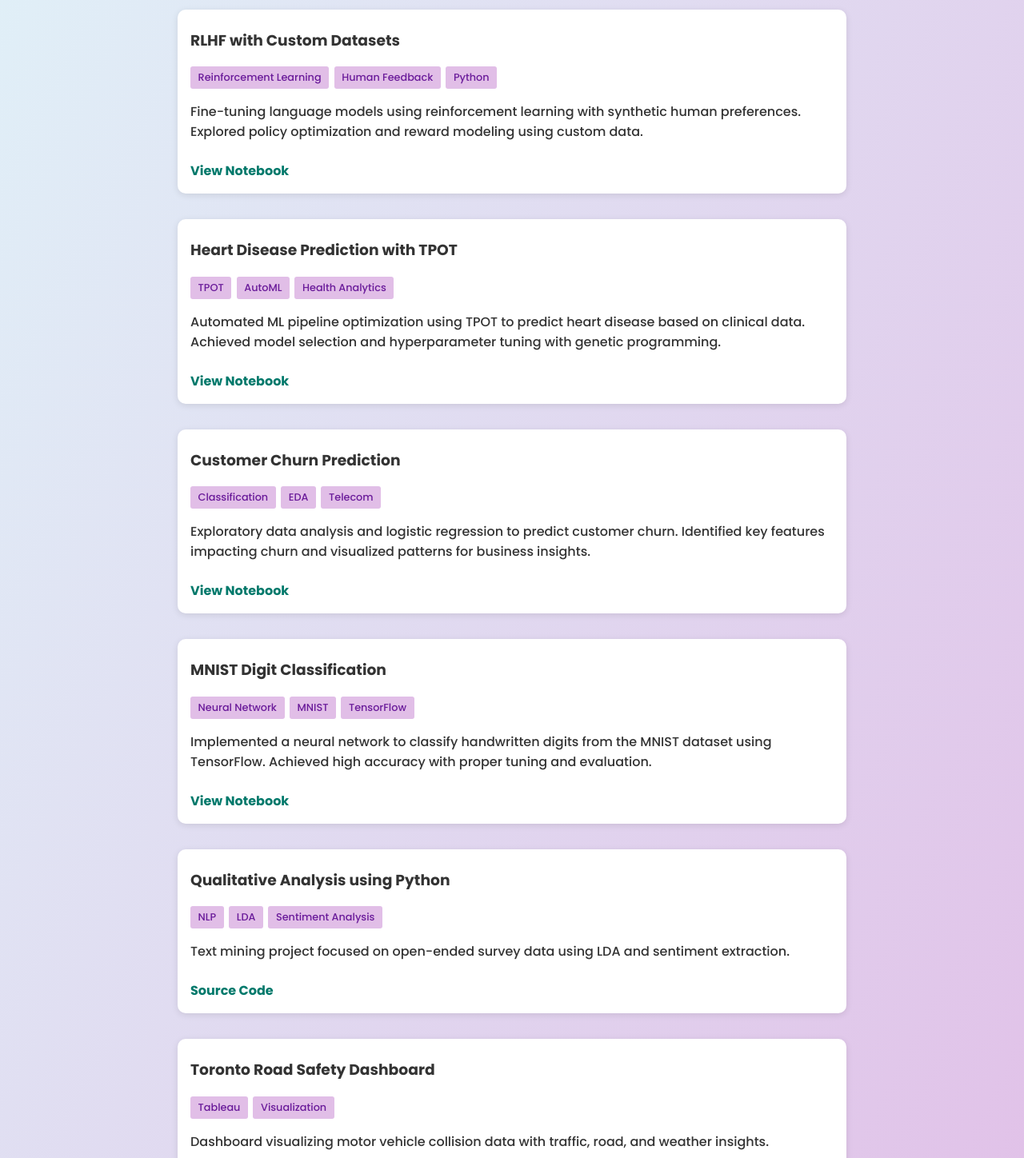
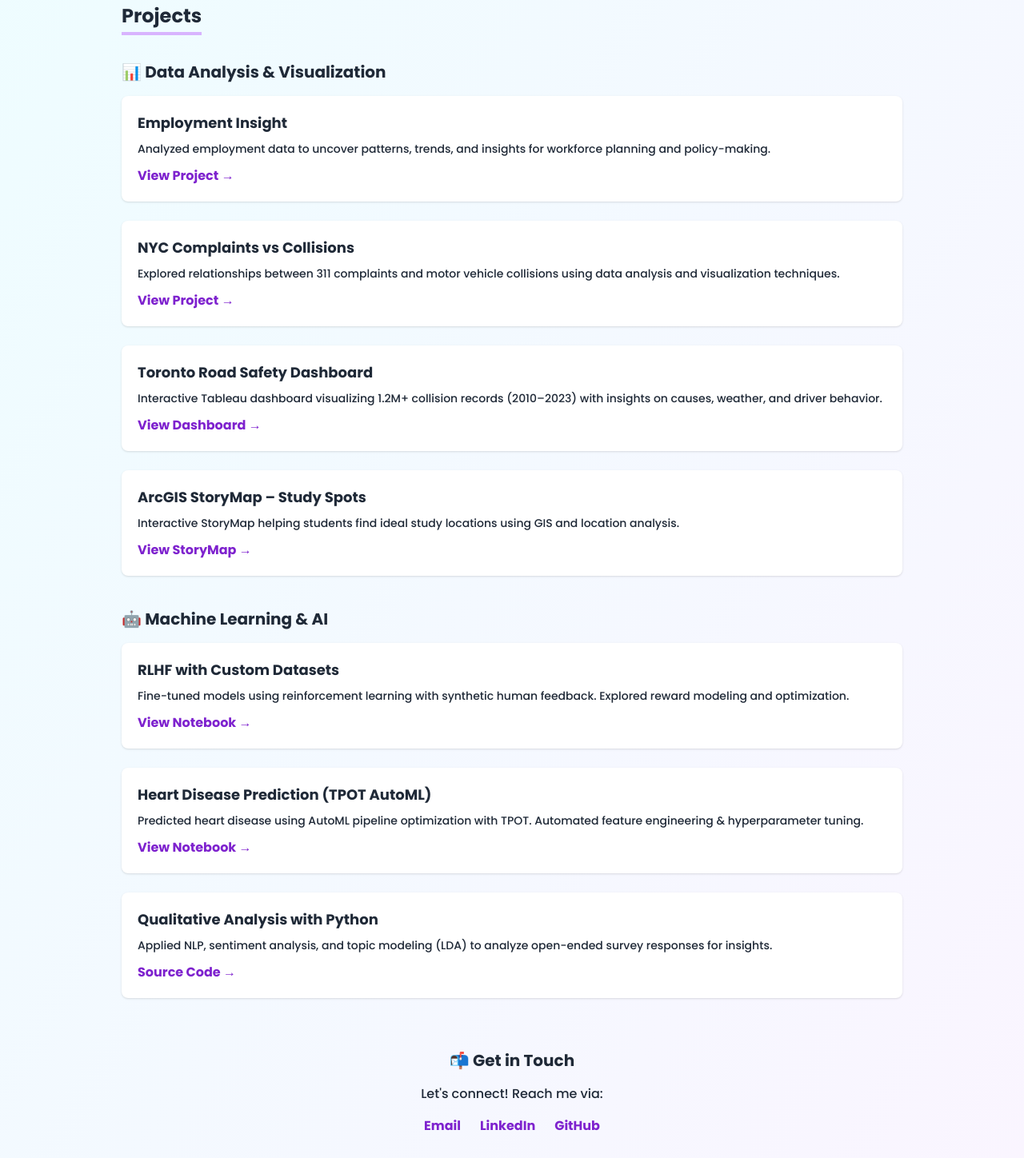
Before and after one commit to BirvaChudasama/BirvaChudasama_Portfolio.github.io, a plain HTML site: page index.html in a window 1280 px wide. Shown: the part 704-2152 px from the top of the page at 80% size. Drawn offline with nearby package versions, Linux system fonts and the light colour scheme.

Commit message:
Update index.html

```diff
--- a/index.html
+++ b/index.html
@@ -1,161 +1,110 @@
 <!DOCTYPE html>
 <html lang="en">
 <head>
-  <meta charset="UTF-8">
-  <meta name="viewport" content="width=device-width, initial-scale=1.0">
-  <title>Birva Chudasama | Portfolio</title>
+  <meta charset="UTF-8" />
+  <meta name="viewport" content="width=device-width, initial-scale=1.0" />
+  <title>Birva Chudasama | Data Analyst Portfolio</title>
+  <script src="https://cdn.tailwindcss.com"></script>
   <link href="https://fonts.googleapis.com/css2?family=Poppins:wght@300;500;700&display=swap" rel="stylesheet">
   <style>
-    * { box-sizing: border-box; }
-    body {
-      font-family: 'Poppins', sans-serif;
-      background: linear-gradient(to bottom right, #e0f7fa, #e1bee7);
-      margin: 0; padding: 0; color: #333;
-    }
-    .container { max-width: 900px; margin: auto; padding: 2rem; }
-    header {
-      text-align: center;
-      padding: 4rem 1rem 2rem;
-    }
-    header h1 {
-      font-size: 3rem;
-      color: #2c3e50;
-    }
-    header p {
-      max-width: 600px;
-      margin: 1rem auto;
-      font-size: 1.1rem;
-    }
-    .download-btn {
-      display: inline-block;
-      margin-top: 1rem;
-      padding: 0.6rem 1.2rem;
-      background: none;
-      border: 2px solid #6a1b9a;
-      border-radius: 5px;
-      color: #6a1b9a;
-      text-decoration: none;
-      font-weight: bold;
-    }
-    section {
-      margin-top: 4rem;
-    }
-    section h2 {
-      border-bottom: 2px solid #9c27b0;
-      padding-bottom: 0.5rem;
-      margin-bottom: 1.5rem;
-    }
-    .about-img {
-      width: 160px;
-      height: 160px;
-      border-radius: 50%;
-      object-fit: cover;
-      display: block;
-      margin: auto;
-    }
-    .project {
-      background: white;
-      border-radius: 10px;
-      padding: 1rem;
-      margin-bottom: 2rem;
-      box-shadow: 0 2px 8px rgba(0,0,0,0.1);
-    }
-    .project h3 {
-      margin-top: 0.5rem;
-    }
-    .tags span {
-      background: #e1bee7;
-      color: #6a1b9a;
-      font-size: 0.8rem;
-      padding: 0.3rem 0.6rem;
-      border-radius: 3px;
-      margin-right: 0.4rem;
-      display: inline-block;
-    }
-    .source-link {
-      display: inline-block;
-      margin-top: 0.5rem;
-      text-decoration: none;
-      color: #00796b;
-      font-weight: bold;
-    }
+    body { font-family: 'Poppins', sans-serif; }
   </style>
 </head>
-<body>
-  <div class="container">
-    <header>
-      <img src="images/birva.jpeg" alt="Birva Chudasama" class="about-img">
-      <h1>Hello, I'm Birva</h1>
-      <p>I'm a tech enthusiast specializing in software development, data analytics, and machine learning. I enjoy building projects that solve real-world problems using technology and data-driven solutions.</p>
-      <a href="files/Birva_Chudasama_Resume.pdf" class="download-btn" target="_blank">Download CV</a>
+<body class="bg-gradient-to-br from-cyan-50 to-purple-50 text-gray-800">
+  <!-- Container -->
+  <div class="max-w-5xl mx-auto px-6 py-10">
+
+    <!-- Header / About Me -->
+    <header class="text-center mb-16">
+      <img src="images/birva.jpeg" alt="Birva Chudasama" class="w-36 h-36 rounded-full mx-auto shadow-lg">
+      <h1 class="text-4xl font-bold mt-6">Hello, I'm Birva 👋</h1>
+      <p class="mt-4 text-lg max-w-2xl mx-auto">Aspiring Data Analyst with a passion for turning raw data into actionable insights. Skilled in SQL, Python, R, Tableau, and Machine Learning, with hands-on experience across real-world analytics projects.</p>
+      <a href="files/Birva_Chudasama_Resume.pdf" target="_blank" class="mt-6 inline-block bg-purple-600 text-white font-semibold py-2 px-4 rounded-lg shadow hover:bg-purple-700">Download CV</a>
     </header>
 
-    <section>
-      <h2>Projects</h2>
+    <!-- Skills -->
+    <section class="mb-16">
+      <h2 class="text-2xl font-bold border-b-4 border-purple-300 inline-block pb-1 mb-6">Skills</h2>
+      <div class="grid grid-cols-2 sm:grid-cols-4 gap-6 text-center">
+        <div class="bg-white shadow rounded-lg p-4">
+          <h3 class="font-semibold">Data Analysis</h3>
+          <p class="text-sm mt-2">SQL, Python (Pandas, NumPy), R</p>
+        </div>
+        <div class="bg-white shadow rounded-lg p-4">
+          <h3 class="font-semibold">Visualization</h3>
+          <p class="text-sm mt-2">Tableau, Matplotlib, Seaborn</p>
+        </div>
+        <div class="bg-white shadow rounded-lg p-4">
+          <h3 class="font-semibold">Machine Learning</h3>
+          <p class="text-sm mt-2">Scikit-learn, XGBoost, AutoML</p>
+        </div>
+        <div class="bg-white shadow rounded-lg p-4">
+          <h3 class="font-semibold">Tools</h3>
+          <p class="text-sm mt-2">Excel, GitHub, Jupyter, ArcGIS</p>
+        </div>
+      </div>
+    </section>
 
-      <div class="project">
-        <h3>RLHF with Custom Datasets</h3>
-        <div class="tags">
-          <span>Reinforcement Learning</span><span>Human Feedback</span><span>Python</span>
+    <!-- Projects -->
+    <section class="mb-16">
+      <h2 class="text-2xl font-bold border-b-4 border-purple-300 inline-block pb-1 mb-8">Projects</h2>
+
+      <!-- Data Analysis & Visualization -->
+      <h3 class="text-xl font-semibold mb-4">📊 Data Analysis & Visualization</h3>
+      <div class="grid gap-6 mb-10">
+        <div class="bg-white rounded-lg shadow p-5">
+          <h4 class="font-bold text-lg">Employment Insight</h4>
+          <p class="text-sm mt-2">Analyzed employment data to uncover patterns, trends, and insights for workforce planning and policy-making.</p>
+          <a href="https://github.com/BirvaChudasama/EmploymentInsight" target="_blank" class="text-purple-700 font-semibold mt-3 inline-block">View Project →</a>
         </div>
-        <p>Fine-tuning language models using reinforcement learning with synthetic human preferences. Explored policy optimization and reward modeling using custom data.</p>
-        <a href="https://github.com/BirvaChudasama/ML-notebooks/blob/main/RLHF_with_Custom_Datasets%20(2).ipynb" class="source-link" target="_blank">View Notebook</a>
+        <div class="bg-white rounded-lg shadow p-5">
+          <h4 class="font-bold text-lg">NYC Complaints vs Collisions</h4>
+          <p class="text-sm mt-2">Explored relationships between 311 complaints and motor vehicle collisions using data analysis and visualization techniques.</p>
+          <a href="https://github.com/BirvaChudasama/nyc-complaints-vs-collisions" target="_blank" class="text-purple-700 font-semibold mt-3 inline-block">View Project →</a>
+        </div>
+        <div class="bg-white rounded-lg shadow p-5">
+          <h4 class="font-bold text-lg">Toronto Road Safety Dashboard</h4>
+          <p class="text-sm mt-2">Interactive Tableau dashboard visualizing 1.2M+ collision records (2010–2023) with insights on causes, weather, and driver behavior.</p>
+          <a href="https://public.tableau.com/shared/DGSTG4D22?:display_count=n&:origin=viz_share_link" target="_blank" class="text-purple-700 font-semibold mt-3 inline-block">View Dashboard →</a>
+        </div>
+        <div class="bg-white rounded-lg shadow p-5">
+          <h4 class="font-bold text-lg">ArcGIS StoryMap – Study Spots</h4>
+          <p class="text-sm mt-2">Interactive StoryMap helping students find ideal study locations using GIS and location analysis.</p>
+          <a href="https://storymaps.arcgis.com/stories/fedb435ff2d94106a6583536b79a278f" target="_blank" class="text-purple-700 font-semibold mt-3 inline-block">View StoryMap →</a>
+        </div>
       </div>
 
-      <div class="project">
-        <h3>Heart Disease Prediction with TPOT</h3>
-        <div class="tags">
-          <span>TPOT</span><span>AutoML</span><span>Health Analytics</span>
+      <!-- Machine Learning & AI -->
+      <h3 class="text-xl font-semibold mb-4">🤖 Machine Learning & AI</h3>
+      <div class="grid gap-6">
+        <div class="bg-white rounded-lg shadow p-5">
+          <h4 class="font-bold text-lg">RLHF with Custom Datasets</h4>
+          <p class="text-sm mt-2">Fine-tuned models using reinforcement learning with synthetic human feedback. Explored reward modeling and optimization.</p>
+          <a href="https://github.com/BirvaChudasama/ML-notebooks/blob/main/RLHF_with_Custom_Datasets%20(2).ipynb" target="_blank" class="text-purple-700 font-semibold mt-3 inline-block">View Notebook →</a>
         </div>
-        <p>Automated ML pipeline optimization using TPOT to predict heart disease based on clinical data. Achieved model selection and hyperparameter tuning with genetic programming.</p>
-        <a href="https://github.com/BirvaChudasama/ML-notebooks/blob/main/TPOT%20Heart%20Disease.ipynb" class="source-link" target="_blank">View Notebook</a>
-      </div>
-
-      <div class="project">
-        <h3>Customer Churn Prediction</h3>
-        <div class="tags">
-          <span>Classification</span><span>EDA</span><span>Telecom</span>
+        <div class="bg-white rounded-lg shadow p-5">
+          <h4 class="font-bold text-lg">Heart Disease Prediction (TPOT AutoML)</h4>
+          <p class="text-sm mt-2">Predicted heart disease using AutoML pipeline optimization with TPOT. Automated feature engineering & hyperparameter tuning.</p>
+          <a href="https://github.com/BirvaChudasama/ML-notebooks/blob/main/TPOT%20Heart%20Disease.ipynb" target="_blank" class="text-purple-700 font-semibold mt-3 inline-block">View Notebook →</a>
         </div>
-        <p>Exploratory data analysis and logistic regression to predict customer churn. Identified key features impacting churn and visualized patterns for business insights.</p>
-        <a href="https://github.com/BirvaChudasama/ML-notebooks/blob/main/customer_churn_prediction.ipynb" class="source-link" target="_blank">View Notebook</a>
-      </div>
-
-      <div class="project">
-        <h3>MNIST Digit Classification</h3>
-        <div class="tags">
-          <span>Neural Network</span><span>MNIST</span><span>TensorFlow</span>
+        <div class="bg-white rounded-lg shadow p-5">
+          <h4 class="font-bold text-lg">Qualitative Analysis with Python</h4>
+          <p class="text-sm mt-2">Applied NLP, sentiment analysis, and topic modeling (LDA) to analyze open-ended survey responses for insights.</p>
+          <a href="https://github.com/BirvaChudasama/Qualitative-analysis" target="_blank" class="text-purple-700 font-semibold mt-3 inline-block">Source Code →</a>
         </div>
-        <p>Implemented a neural network to classify handwritten digits from the MNIST dataset using TensorFlow. Achieved high accuracy with proper tuning and evaluation.</p>
-        <a href="https://github.com/BirvaChudasama/ML-notebooks/blob/main/mnist_dataset_classification.ipynb" class="source-link" target="_blank">View Notebook</a>
-      </div>
-
-      <div class="project">
-        <h3>Qualitative Analysis using Python</h3>
-        <div class="tags">
-          <span>NLP</span><span>LDA</span><span>Sentiment Analysis</span>
-        </div>
-        <p>Text mining project focused on open-ended survey data using LDA and sentiment extraction.</p>
-        <a href="https://github.com/BirvaChudasama/Qualitative-analysis" class="source-link" target="_blank">Source Code</a>
-      </div>
-
-      <div class="project">
-        <h3>Toronto Road Safety Dashboard</h3>
-        <div class="tags">
-          <span>Tableau</span><span>Visualization</span>
-        </div>
-        <p>Dashboard visualizing motor vehicle collision data with traffic, road, and weather insights.</p>
-        <a href="https://public.tableau.com/shared/DGSTG4D22?:display_count=n&:origin=viz_share_link" class="source-link" target="_blank">View Dashboard</a>
-      </div>
-
-      <div class="project">
-        <h3>ArcGIS StoryMap – Study Spots</h3>
-        <div class="tags">
-          <span>GIS</span><span>StoryMap</span><span>Location Analysis</span>
-        </div>
-        <p>Interactive map-based guide helping students find ideal locations for studying around campus.</p>
-        <a href="https://storymaps.arcgis.com/stories/fedb435ff2d94106a6583536b79a278f" class="source-link" target="_blank">View StoryMap</a>
       </div>
     </section>
+
+    <!-- Contact -->
+    <footer class="text-center mt-16">
+      <h2 class="text-xl font-bold mb-4">📬 Get in Touch</h2>
+      <p class="mb-4">Let's connect! Reach me via:</p>
+      <div class="flex justify-center gap-6">
+        <a href="mailto:birvachudasama20@gmail.com" class="text-purple-700 font-semibold">Email</a>
+        <a href="https://www.linkedin.com/in/birvachudasama/" target="_blank" class="text-purple-700 font-semibold">LinkedIn</a>
+        <a href="https://github.com/BirvaChudasama" target="_blank" class="text-purple-700 font-semibold">GitHub</a>
+      </div>
+    </footer>
   </div>
 </body>
 </html>
```
